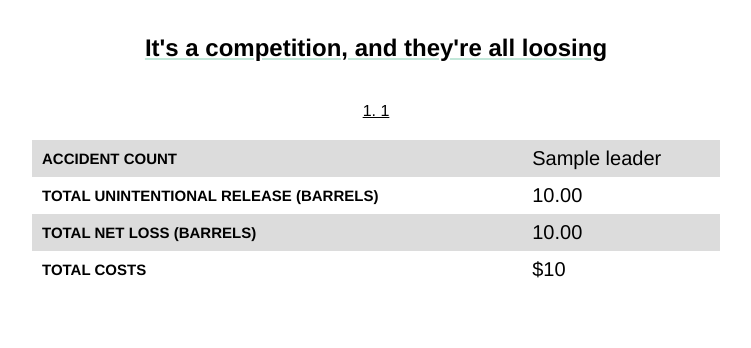
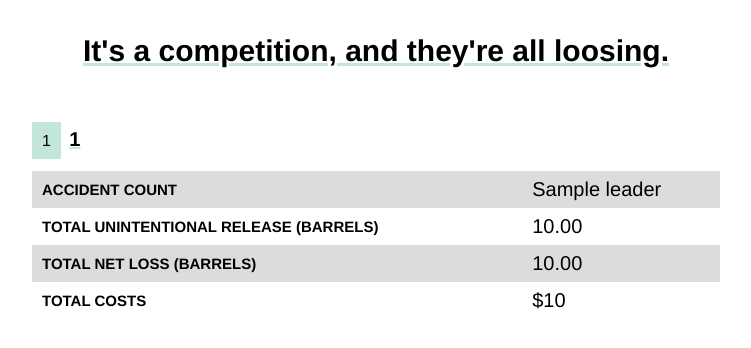
Before and after one commit to CS257-F23/team-project-c, a Flask app: page /leaderboard in a window 1280 px wide. Shown: the part 66-414 px from the top of the page, without its empty margins (264-1015 px from the left). Run offline with Flask 3, Linux system fonts and the light colour scheme; a database or web service that is not in the repository returns one stand-in record (values such as "Sample title"); some libraries are stand-ins or nearby versions.

Commit message:
making the leaderboard a little more stylish

```diff
--- a/static/css/style.css
+++ b/static/css/style.css
@@ -459,6 +459,7 @@ div.plot-container {
     align-items: center;
 }
 
+
 .leaderboard-cont {
     margin-top: 60px;
     display: flex;
@@ -466,11 +467,36 @@ div.plot-container {
     align-items: center;
 }
 
+.leaderboard-cont h2 {
+  font-size:30px;
+}
+
 .leaderboard .horizontal-stack {
     margin-bottom: 30px;
 }
 
-.leaderboard a {
-    margin-top: 10px;
-    text-decoration: underline;
+.leaderboard-title-cont {
+  margin-top: 30px;
+  width: 100%;
 }
+.leaderboard-title{
+  margin-bottom: none;
+  text-align: left;
+  font-size:20px;
+  font-weight: 600;
+  padding:0px 0px 0px 4px;
+
+}
+
+.leaderboard-table {
+  width:100%;
+  margin:0;
+  border:none;
+}
+
+
+.leaderboard-number{
+  background-color: var(--mintGreen);
+  padding:10px 10px 10px 10px;
+  text-decoration: none !important;
+}
--- a/templates/leaderboard.html
+++ b/templates/leaderboard.html
@@ -45,13 +45,15 @@
       <div class="resultsInfo scrollable-container leaderboard">
         <div class="horizontal-stack">
           <h2>
-            <span class="mintUnderline">It's a competition, and they're all loosing</span>
+            <span class="mintUnderline">It's a competition, and they're all loosing.</span>
           </h2>
         </div>
 
         {% for data in leaders %}
-        <table>
-          <a href="/search-by-company/results?company-name-search={{ data[0] }}">{{ loop.index }}. {{ data[0] }}</a>
+        <table class="leaderboard-table">
+          <div class="leaderboard-title-cont">
+            <a href="/search-by-company/results?company-name-search={{ data[0] }}"> <span class="leaderboard-number">{{ loop.index }}</span> <span class="leaderboard-title mintUnderline">{{ data[0] }} </span></a>
+          </div>
           <tbody>
             <tr>
               <td>Accident Count</td>
```
